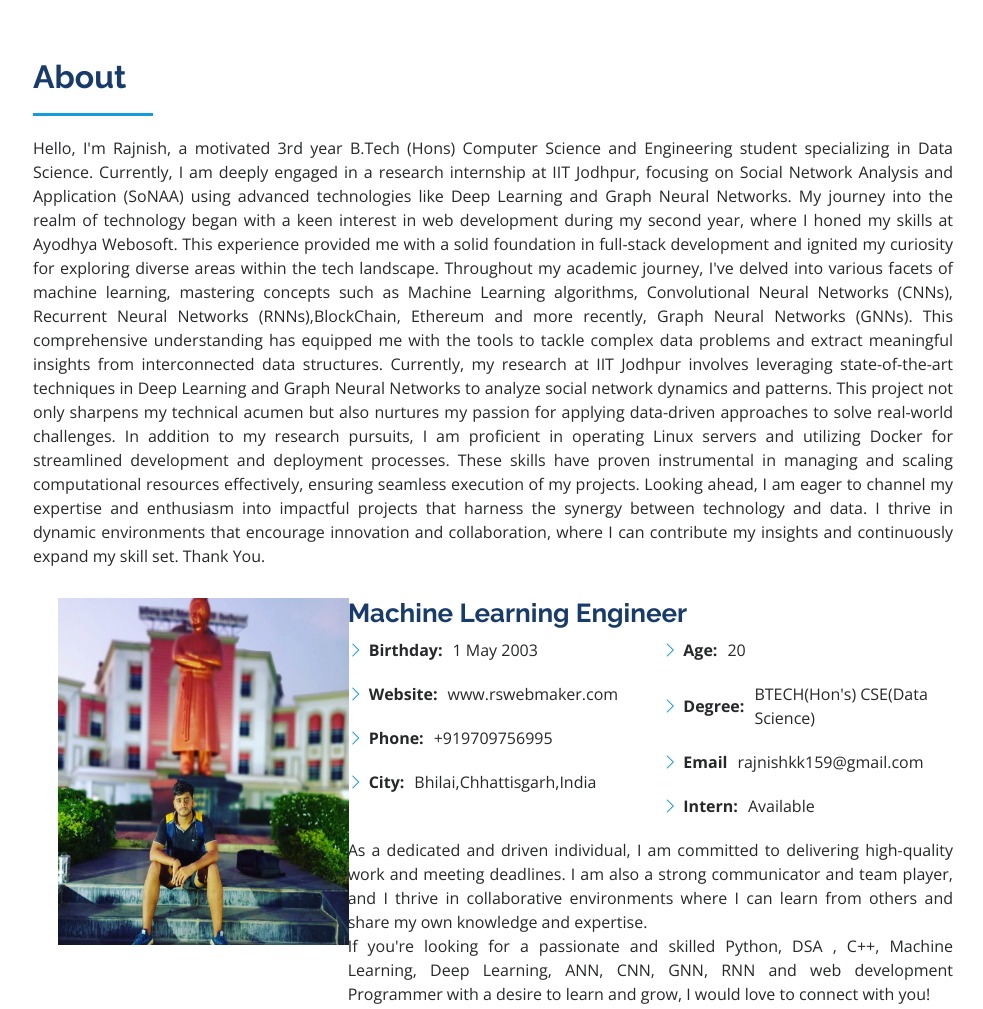
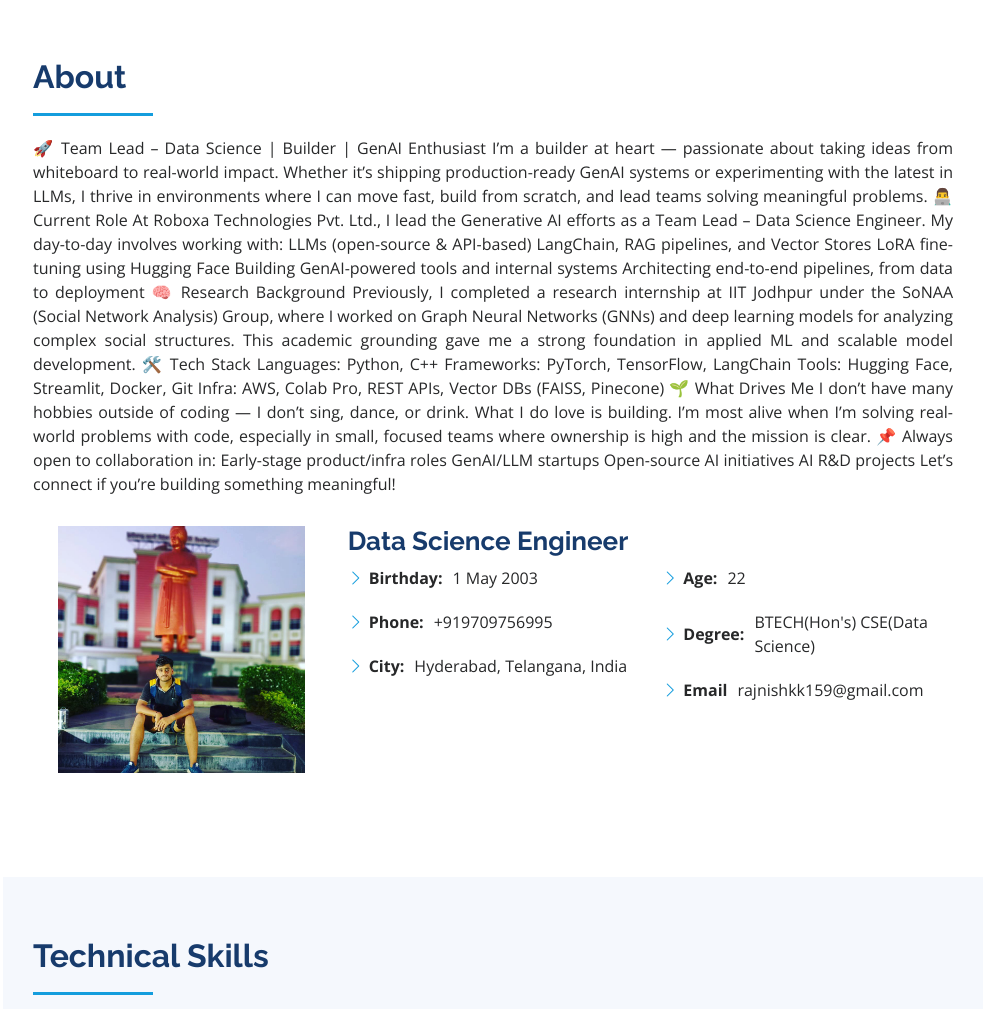
Before and after one commit to rajnish159/Portfolio-Resume, a plain HTML site: page index.html in a window 1280 px wide. Shown: the part 802-1811 px from the top of the page, without its empty margins (297-1280 px from the left). Drawn offline with nearby package versions, Linux system fonts and the light colour scheme.

Commit message:
Update index.html

```diff
--- a/index.html
+++ b/index.html
@@ -47,7 +47,7 @@
           <a href="https://www.youtube.com/c/EducationalTutorial" class="youtube"><i class="bx bxl-youtube"></i></a>
           <a href="https://github.com/rajnish159" class="github"><i class="bx bxl-github"></i></a>
           <a href="https://join.skype.com/invite/uhJ5brkojEEf" class="google-plus"><i class="bx bxl-skype"></i></a>
-          <a href="https://www.linkedin.com/in/rajnish-chaurasia-b8223322b/" class="linkedin"><i class="bx bxl-linkedin"></i></a>
+          <a href="https://www.linkedin.com/in/rajnish-kumar-%F0%9F%87%AE%F0%9F%87%B3-b8223322b/" class="linkedin"><i class="bx bxl-linkedin"></i></a>
         </div>
       </div>
 
@@ -68,7 +68,7 @@
   <section id="hero" class="d-flex flex-column justify-content-center align-items-center">
     <div class="hero-container" data-aos="fade-in">
       <h1>Rajnish Chaurasia</h1>
-      <p><b>I'm <span class="typed" data-typed-items="Research Intern @ IIT Jodhpur, Full Stack Web Developer, YouTube Tutor, Machine Learning Engineer"></span></b></p>
+      <p><b>I'm <span class="typed" data-typed-items="Data Science Engineer @ Roboxa Technologies, Ex-Research Intern @ IIT Jodhpur"></span></b></p>
     </div>
   </section><!-- End Hero -->
 
@@ -81,19 +81,53 @@
         <div class="section-title">
           <h2>About</h2>
           <p>
-            Hello, I'm Rajnish, a motivated 3rd year B.Tech (Hons) Computer Science and Engineering student specializing in Data Science. Currently, I am deeply engaged in a research internship at IIT Jodhpur, focusing on Social Network Analysis and Application (SoNAA) using advanced technologies like Deep Learning and Graph Neural Networks.
+            🚀 Team Lead – Data Science | Builder | GenAI Enthusiast
 
- My journey into the realm of technology began with a keen interest in web development during my second year, where I honed my skills at Ayodhya Webosoft. This experience provided me with a solid foundation in full-stack development and ignited my curiosity for exploring diverse areas within the tech landscape.
+I’m a builder at heart — passionate about taking ideas from whiteboard to real-world impact. Whether it’s shipping production-ready GenAI systems or experimenting with the latest in LLMs, I thrive in environments where I can move fast, build from scratch, and lead teams solving meaningful problems.
 
- Throughout my academic journey, I've delved into various facets of machine learning, mastering concepts such as Machine Learning algorithms, Convolutional Neural Networks (CNNs), Recurrent Neural Networks (RNNs),BlockChain, Ethereum and more recently, Graph Neural Networks (GNNs). This comprehensive understanding has equipped me with the tools to tackle complex data problems and extract meaningful insights from interconnected data structures.
+👨‍💻 Current Role
+At Roboxa Technologies Pvt. Ltd., I lead the Generative AI efforts as a Team Lead – Data Science Engineer.
 
- Currently, my research at IIT Jodhpur involves leveraging state-of-the-art techniques in Deep Learning and Graph Neural Networks to analyze social network dynamics and patterns. This project not only sharpens my technical acumen but also nurtures my passion for applying data-driven approaches to solve real-world challenges.
+My day-to-day involves working with:
 
- In addition to my research pursuits, I am proficient in operating Linux servers and utilizing Docker for streamlined development and deployment processes. These skills have proven instrumental in managing and scaling computational resources effectively, ensuring seamless execution of my projects.
+LLMs (open-source & API-based)
 
- Looking ahead, I am eager to channel my expertise and enthusiasm into impactful projects that harness the synergy between technology and data. I thrive in dynamic environments that encourage innovation and collaboration, where I can contribute my insights and continuously expand my skill set.
+LangChain, RAG pipelines, and Vector Stores
 
-Thank You.
+LoRA fine-tuning using Hugging Face
+
+Building GenAI-powered tools and internal systems
+
+Architecting end-to-end pipelines, from data to deployment
+
+🧠 Research Background
+
+Previously, I completed a research internship at IIT Jodhpur under the SoNAA (Social Network Analysis) Group, where I worked on Graph Neural Networks (GNNs) and deep learning models for analyzing complex social structures. This academic grounding gave me a strong foundation in applied ML and scalable model development.
+
+🛠️ Tech Stack
+
+Languages: Python, C++
+
+Frameworks: PyTorch, TensorFlow, LangChain
+
+Tools: Hugging Face, Streamlit, Docker, Git
+
+Infra: AWS, Colab Pro, REST APIs, Vector DBs (FAISS, Pinecone)
+
+🌱 What Drives Me
+I don’t have many hobbies outside of coding — I don’t sing, dance, or drink. What I do love is building. I’m most alive when I’m solving real-world problems with code, especially in small, focused teams where ownership is high and the mission is clear.
+
+📌 Always open to collaboration in:
+
+Early-stage product/infra roles
+
+GenAI/LLM startups
+
+Open-source AI initiatives
+
+AI R&D projects
+
+Let’s connect if you’re building something meaningful!
           </p>
         </div>
 
@@ -102,29 +136,28 @@ Thank You.
             <img style="height:85% " src="assets/img/profile1.jpg" class="img-fluid" alt="">
           </div>
           <div class="col-lg-8 pt-4 pt-lg-0 content" data-aos="fade-left">
-            <h3>Machine Learning Engineer</h3>
+            <h3>Data Science Engineer</h3>
 
             <div class="row">
               <div class="col-lg-6">
                 <ul>
                   <li><i class="bi bi-chevron-right"></i> <strong>Birthday:</strong> <span>1 May 2003</span></li>
-                  <li><i class="bi bi-chevron-right"></i> <strong>Website:</strong> <span>www.rswebmaker.com</span></li>
                   <li><i class="bi bi-chevron-right"></i> <strong>Phone:</strong> <span>+919709756995</span></li>
-                  <li><i class="bi bi-chevron-right"></i> <strong>City:</strong> <span>Bhilai,Chhattisgarh,India</span></li>
+                  <li><i class="bi bi-chevron-right"></i> <strong>City:</strong> <span>Hyderabad, Telangana, India</span></li>
                 </ul>
               </div>
               <div class="col-lg-6">
                 <ul>
-                  <li><i class="bi bi-chevron-right"></i> <strong>Age:</strong> <span>20</span></li>
+                  <li><i class="bi bi-chevron-right"></i> <strong>Age:</strong> <span>22</span></li>
                   <li><i class="bi bi-chevron-right"></i> <strong>Degree:</strong> <span>BTECH(Hon's) CSE(Data Science)</span></li>
                   <li><i class="bi bi-chevron-right"></i> <strong>Email</strong> <span>rajnishkk159@gmail.com</span></li>
-                  <li><i class="bi bi-chevron-right"></i> <strong>Intern:</strong> <span>Available</span></li>
+
                 </ul>
               </div>
             </div>
-            <p>As a dedicated and driven individual, I am committed to delivering high-quality work and meeting deadlines. I am also a strong communicator and team player, and I thrive in collaborative environments where I can learn from others and share my own knowledge and expertise.<br>
+<!--             <p>As a dedicated and driven individual, I am committed to delivering high-quality work and meeting deadlines. I am also a strong communicator and team player, and I thrive in collaborative environments where I can learn from others and share my own knowledge and expertise.<br>
               If you're looking for a passionate and skilled Python, DSA , C++, Machine Learning, Deep Learning, ANN, CNN, GNN, RNN and web development Programmer with a desire to learn and grow, I would love to connect with you!
-            </p>
+            </p> -->
           </div>
         </div>
 
```
